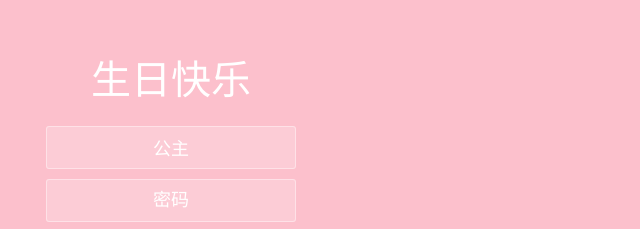
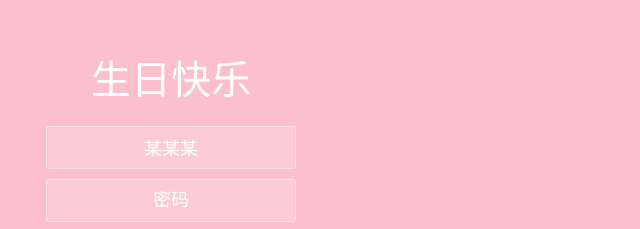
Before and after one commit to Kurumi-LGZ/Kurumi-LGZ.github.io, a plain HTML site: page i/html/login.html in a window 1280 px wide. Shown: the part 122-351 px from the top of the page, 469-1109 px from the left. Drawn offline with Linux system fonts and the light colour scheme.

Commit message:
Update login.html

```diff
--- a/i/html/login.html
+++ b/i/html/login.html
@@ -15,7 +15,7 @@
 			<div class="container">
 				<h1>生日快乐</h1>
 				<form class="form">
-					<input id="userName" name="userName" type="text" placeholder="0000" value="公主">
+					<input id="userName" name="userName" type="text" placeholder="xx" value="某某某">
 					<input id="pwd" name="pwd" type="password" placeholder="密码">
 					<button type="submit" id="login-button">进入</button>
 				</form>
@@ -37,6 +37,7 @@
 
 	<script src="../js/jquery-2.1.1.min.js" type="text/javascript"></script>
 	<script src="../js/jquery-1.8.4.min.js" type="text/javascript"></script>
+
 </body>
 
 </html>
```
